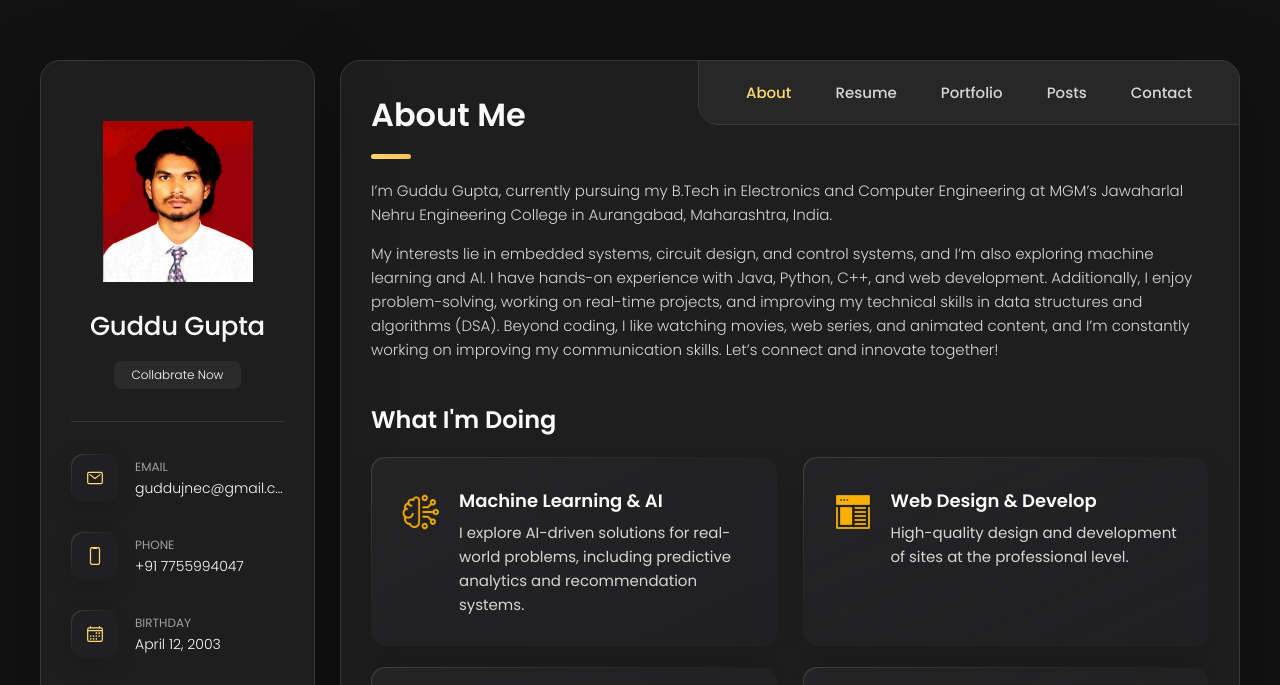
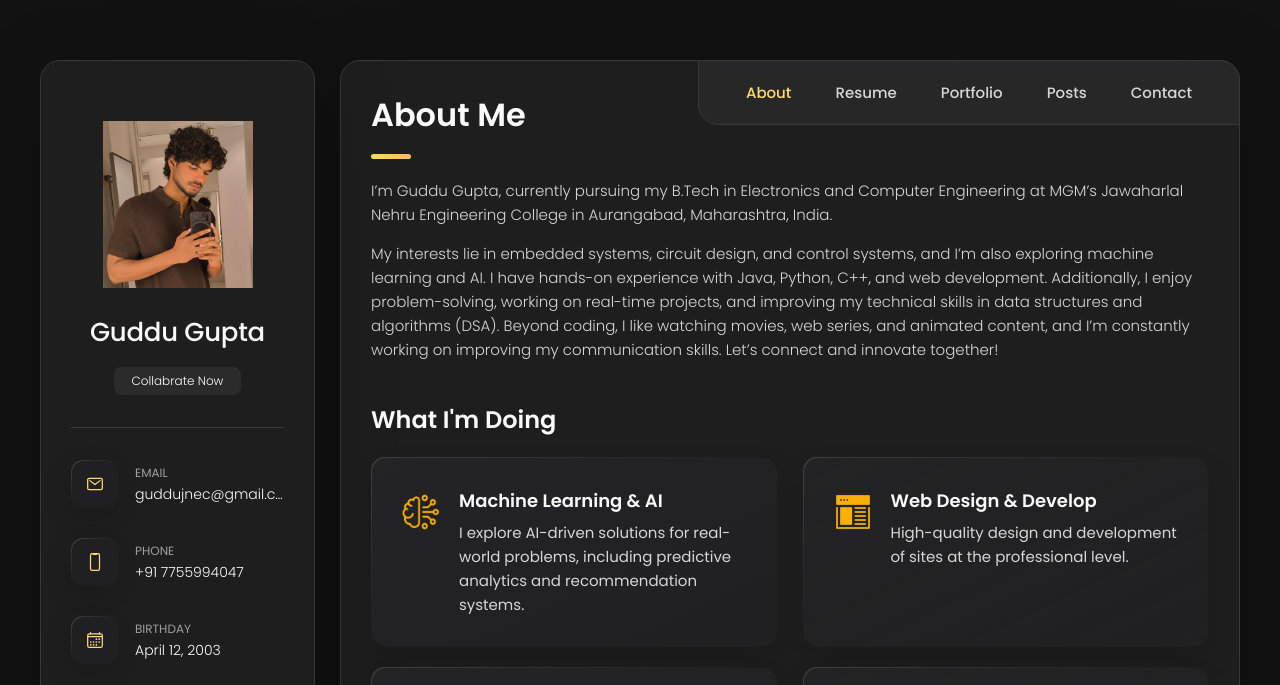
Before and after one commit to guddu8149/my-portfholio, a plain HTML site: page index.html in a window 1280 px wide. Shown: the top 685 px of the page. Drawn offline with nearby package versions, Linux system fonts and the light colour scheme.

Commit message:
update profile photo

```diff
--- a/index.html
+++ b/index.html
@@ -43,7 +43,7 @@
       <div class="sidebar-info">
 
         <figure class="avatar-box">
-          <img src="./assets/images/myphoto4.jpg" alt="Karankumar Nevage" width="80">
+          <img src="./assets/images/update profile photo.jpg" alt="Karankumar Nevage" width="80">
         </figure>
 
         <div class="info-content">
```
Also changed, not shown: assets/images/update profile photo.jpg (added).
